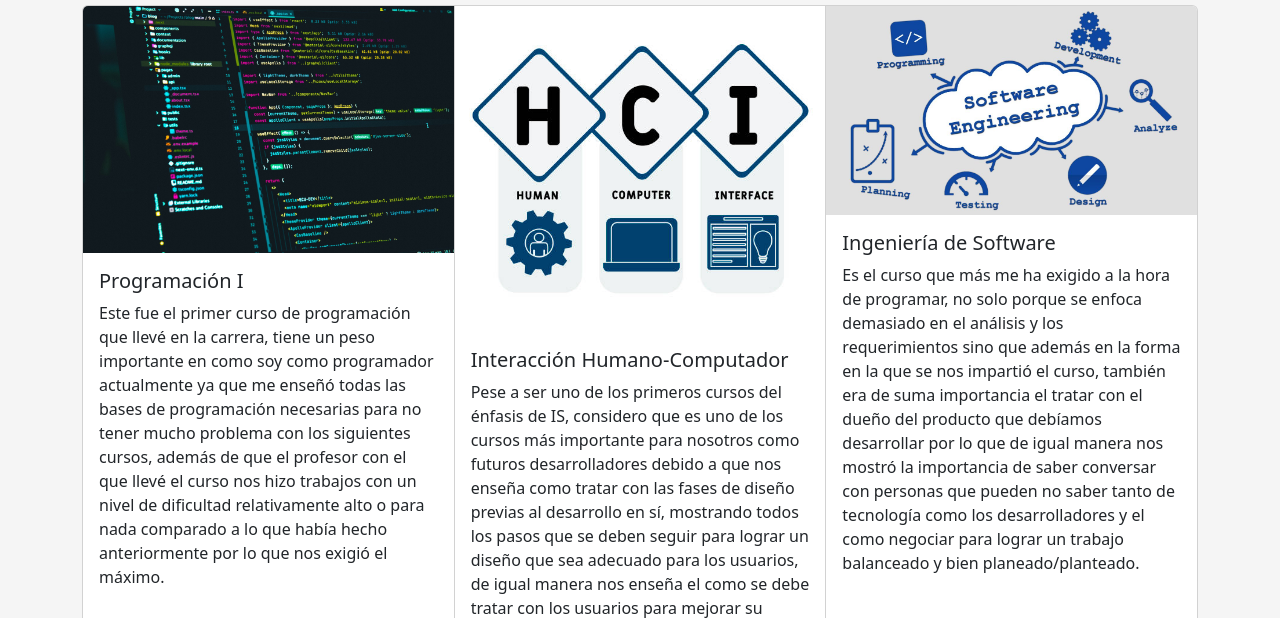
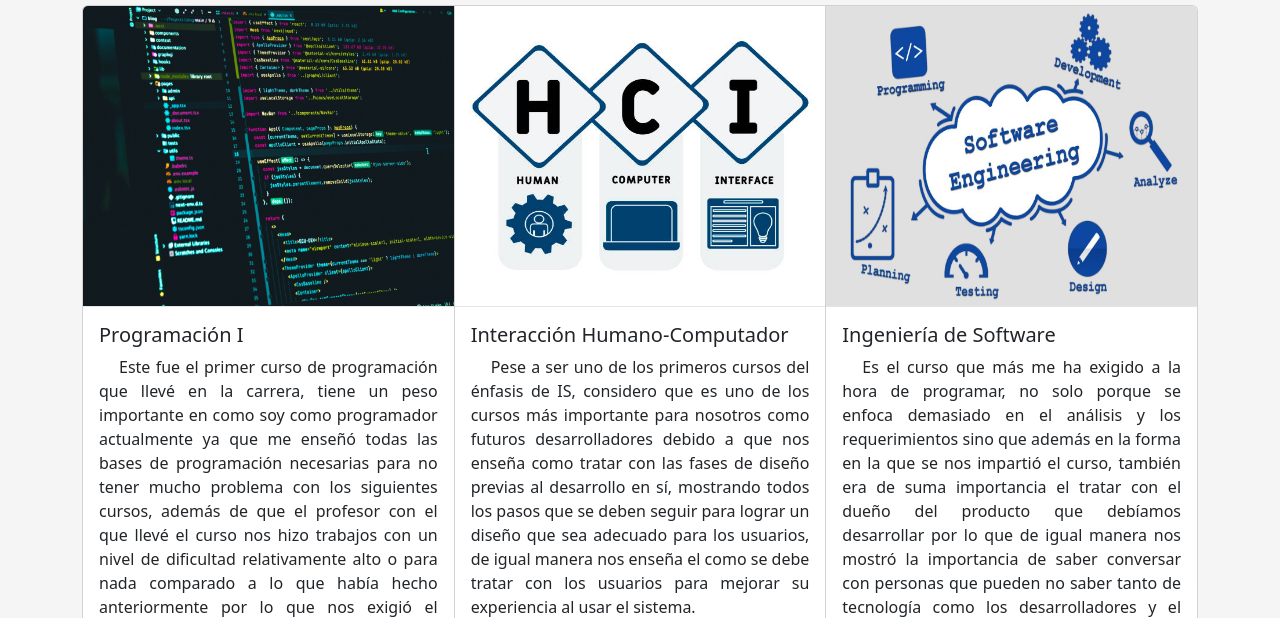
Before and after one commit to Jafet-Picado/PersonalWebSite, a plain HTML site: page HTML/Courses.html in a window 1280 px wide. Shown: the part 182-800 px from the top of the page. Drawn offline with nearby package versions, Linux system fonts and the light colour scheme.

Commit message:
Update Styles.css

```diff
--- a/CSS/Styles.css
+++ b/CSS/Styles.css
@@ -196,7 +196,26 @@ h1 {
     text-indent: 10px;
 }
 
-@media (min-width: 940px) {
+.wrapper .card-group .card img {
+    height: 300px;
+}
+
+.wrapper .card-group .card .card-body {
+    border-top: 1px solid rgba(0,0,0,.1);
+}
+
+.wrapper .card-group .card .card-text,
+.wrapper .row .col .card .card-text {
+    text-align: justify;
+    text-indent: 20px;
+}
+
+.wrapper .row {
+    padding: 10px 0 30px;
+}
+
+
+@media (min-width: 768px) {
 
     .menu {
         position: relative;
@@ -236,7 +255,19 @@ h1 {
     }
 
     .wrapper .row .imageColumn img {
-        height: 350px;
+        height: 400px;
         padding: 0 0 20px 50px;
     }
+
+    .wrapper .card-group {
+        padding: 0 0 40px;
+    }
+
+    .wrapper .row {
+        justify-content: center;
+    }
+
+    .wrapper .row .col .card {
+        height: 350px;
+    }
 }
```
